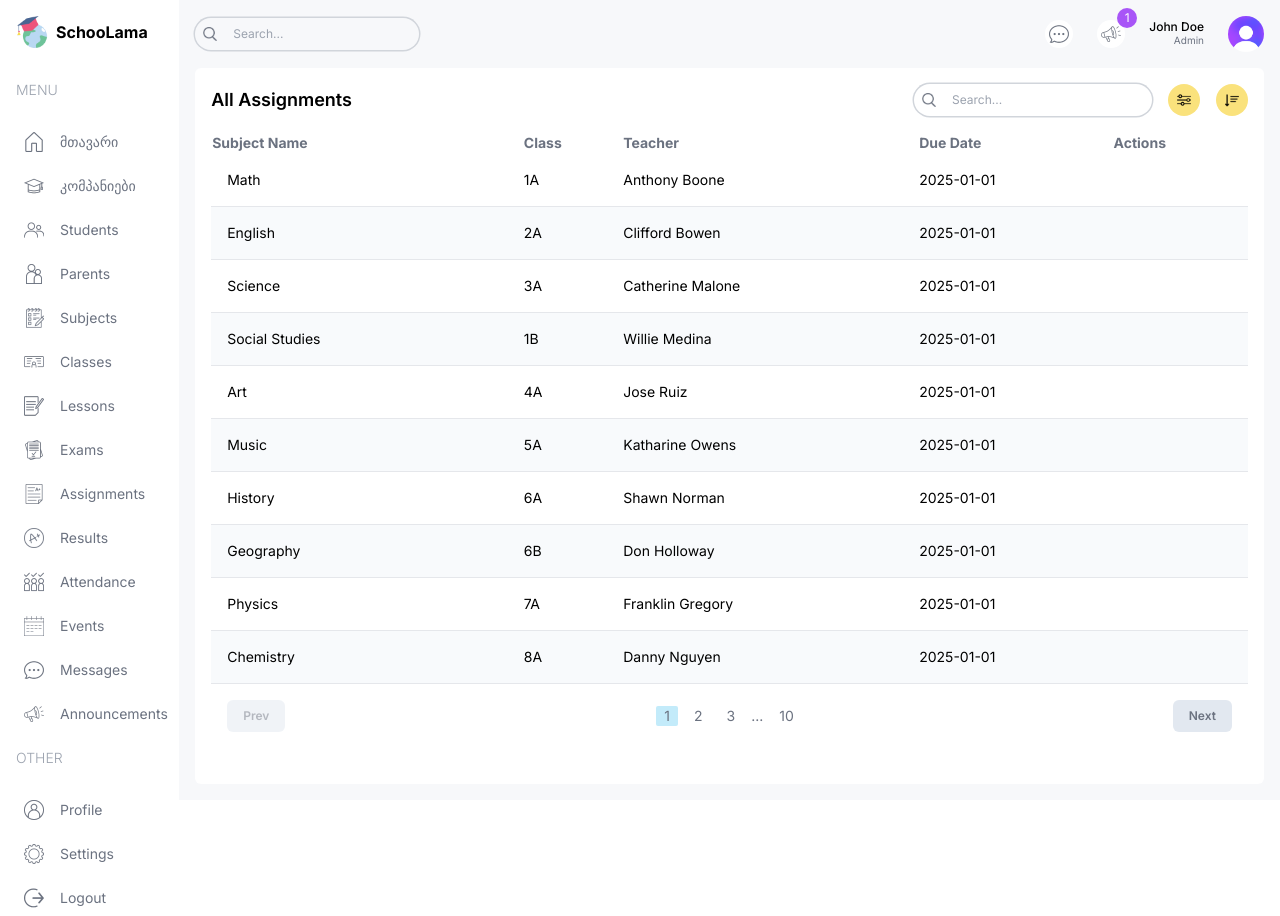
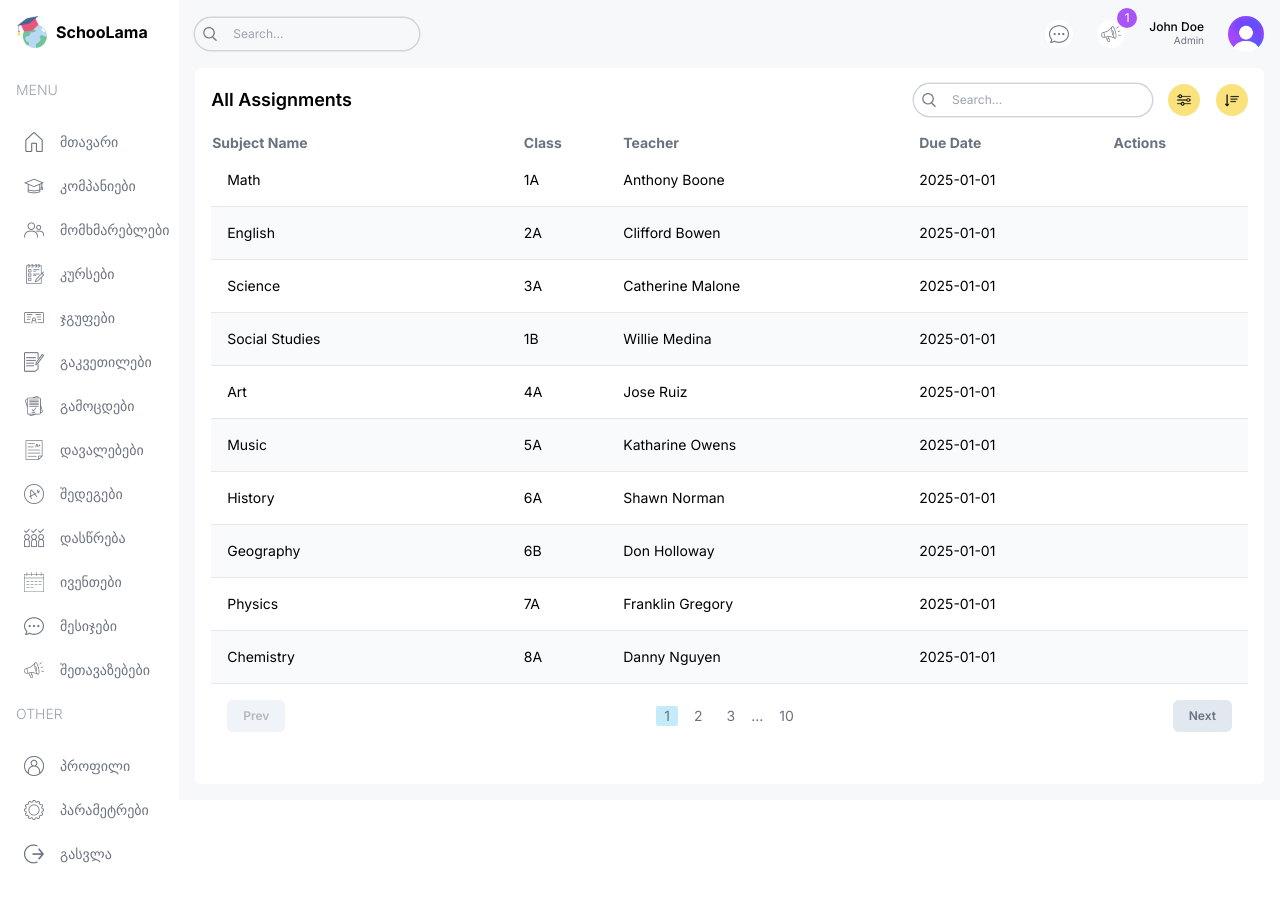
Before and after one commit to Matheus-The-one/iskill-frontend, a Next.js app: page /list/assignments in a window 1280 px wide. After the commit the page ends 872 px from the top, so only its background shows below. Built offline with nearby package versions, Linux system fonts and the light colour scheme.

Commit message:
addingmenu

```diff
--- a/src/components/Menu.tsx
+++ b/src/components/Menu.tsx
@@ -20,73 +20,68 @@ const menuItems = [
       },
       {
         icon: "/student.png",
-        label: "Students",
+        label: "მომხმარებლები",
         href: "/list/students",
         visible: ["admin", "teacher"],
       },
-      {
-        icon: "/parent.png",
-        label: "Parents",
-        href: "/list/parents",
-        visible: ["admin", "teacher"],
-      },
+
       {
         icon: "/subject.png",
-        label: "Subjects",
+        label: "კურსები",
         href: "/list/subjects",
         visible: ["admin"],
       },
       {
         icon: "/class.png",
-        label: "Classes",
+        label: "ჯგუფები",
         href: "/list/classes",
         visible: ["admin", "teacher"],
       },
       {
         icon: "/lesson.png",
-        label: "Lessons",
+        label: "გაკვეთილები",
         href: "/list/lessons",
         visible: ["admin", "teacher"],
       },
       {
         icon: "/exam.png",
-        label: "Exams",
+        label: "გამოცდები",
         href: "/list/exams",
         visible: ["admin", "teacher", "student", "parent"],
       },
       {
         icon: "/assignment.png",
-        label: "Assignments",
+        label: "დავალებები",
         href: "/list/assignments",
         visible: ["admin", "teacher", "student", "parent"],
       },
       {
         icon: "/result.png",
-        label: "Results",
+        label: "შედეგები",
         href: "/list/results",
         visible: ["admin", "teacher", "student", "parent"],
       },
       {
         icon: "/attendance.png",
-        label: "Attendance",
+        label: "დასწრება",
         href: "/list/attendance",
         visible: ["admin", "teacher", "student", "parent"],
       },
       {
         icon: "/calendar.png",
-        label: "Events",
+        label: "ივენთები",
         href: "/list/events",
         visible: ["admin", "teacher", "student", "parent"],
       },
       {
         icon: "/message.png",
-        label: "Messages",
+        label: "მესიჯები",
         href: "/list/messages",
         visible: ["admin", "teacher", "student", "parent"],
       },
       {
         icon: "/announcement.png",
-        label: "Announcements",
+        label: "შეთავაზებები",
         href: "/list/announcements",
         visible: ["admin", "teacher", "student", "parent"],
       },
@@ -97,19 +92,19 @@ const menuItems = [
     items: [
       {
         icon: "/profile.png",
-        label: "Profile",
+        label: "პროფილი",
         href: "/profile",
         visible: ["admin", "teacher", "student", "parent"],
       },
       {
         icon: "/setting.png",
-        label: "Settings",
+        label: "პარამეტრები",
         href: "/settings",
         visible: ["admin", "teacher", "student", "parent"],
       },
       {
         icon: "/logout.png",
-        label: "Logout",
+        label: "გასვლა",
         href: "/logout",
         visible: ["admin", "teacher", "student", "parent"],
       },
```
